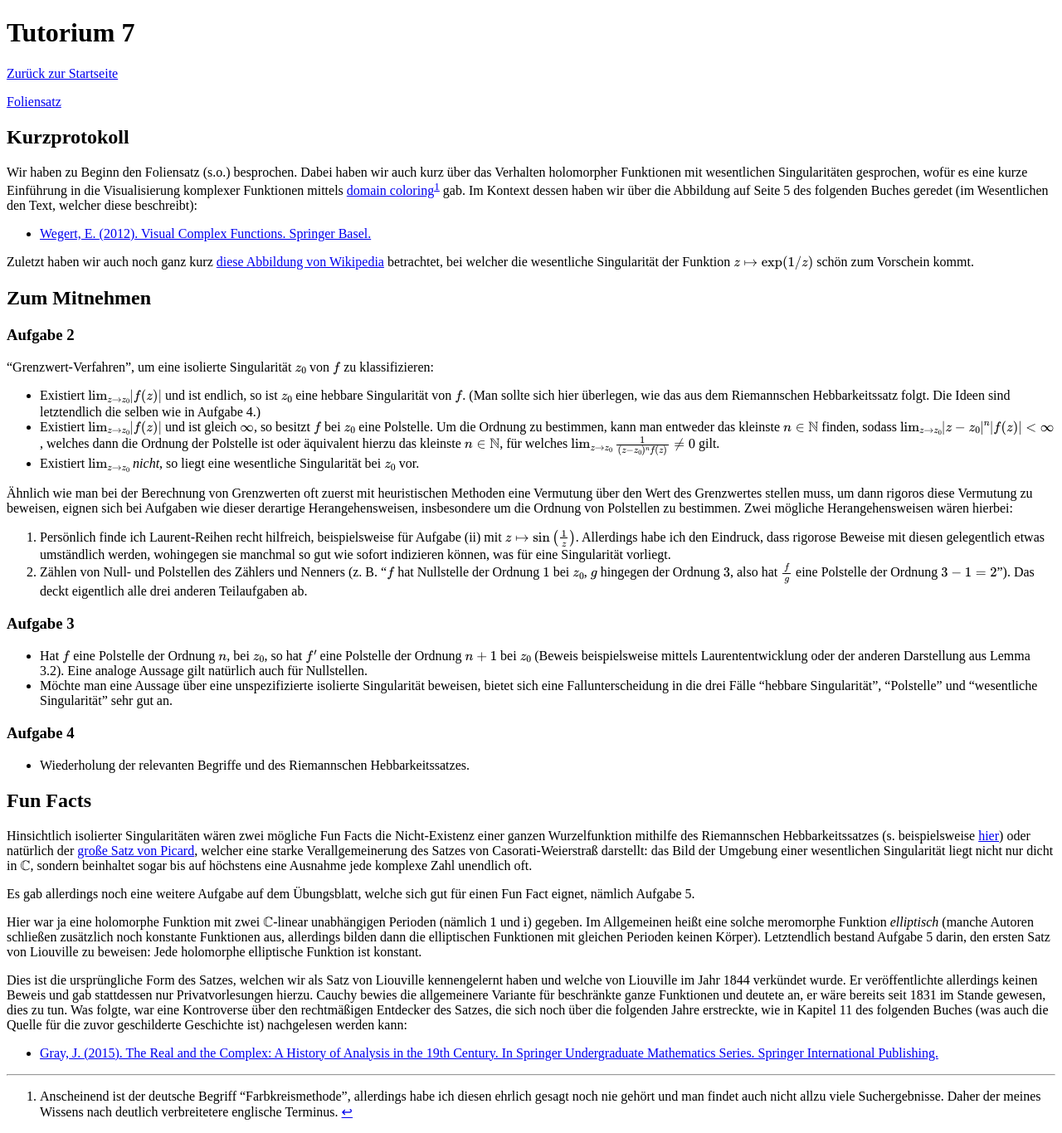
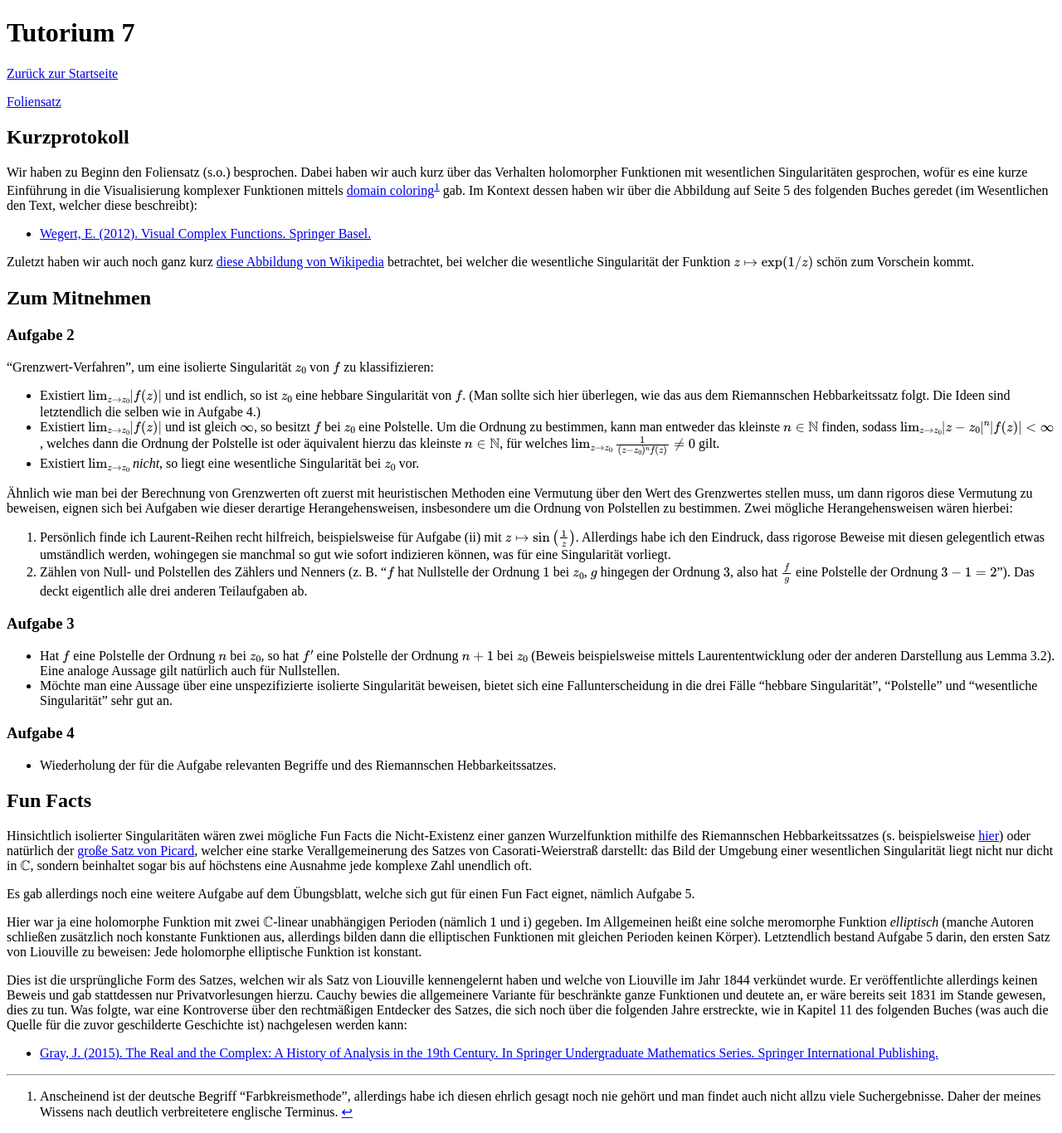
Before and after one commit to fdf-uni/ft, a Jekyll site: the page built from tutorials/tut07.md, in a window 1280 px wide. Shown: the whole page at 83% size. Built offline with Jekyll 4.4.1, drawn with Linux system fonts in a browser that asks for light colours; our own code applies the rules of GitHub Pages for plain Markdown files.

Commit message:
fix(tut07): minor corrections

```diff
--- a/tutorials/tut07.md
+++ b/tutorials/tut07.md
@@ -29,12 +29,12 @@ Zwei mögliche Herangehensweisen wären hierbei:
 2. Zählen von Null- und Polstellen des Zählers und Nenners (z. B. "$$f$$ hat Nullstelle der Ordnung $$1$$ bei $$z_0$$, $$g$$ hingegen der Ordnung $$3$$, also hat $$\frac{f}{g}$$ eine Polstelle der Ordnung $$3 - 1 = 2$$"). Das deckt eigentlich alle drei anderen Teilaufgaben ab.
 
 ### Aufgabe 3
-- Hat $$f$$ eine Polstelle der Ordnung $$n$$, bei $$z_0$$, so hat $$f'$$ eine Polstelle der Ordnung $$n + 1$$ bei $$z_0$$ (Beweis beispielsweise mittels Laurententwicklung oder der anderen Darstellung aus Lemma 3.2).
+- Hat $$f$$ eine Polstelle der Ordnung $$n$$ bei $$z_0$$, so hat $$f'$$ eine Polstelle der Ordnung $$n + 1$$ bei $$z_0$$ (Beweis beispielsweise mittels Laurententwicklung oder der anderen Darstellung aus Lemma 3.2).
     Eine analoge Aussage gilt natürlich auch für Nullstellen.
 - Möchte man eine Aussage über eine unspezifizierte isolierte Singularität beweisen, bietet sich eine Fallunterscheidung in die drei Fälle "hebbare Singularität", "Polstelle" und "wesentliche Singularität" sehr gut an.
 
 ### Aufgabe 4
-- Wiederholung der relevanten Begriffe und des Riemannschen Hebbarkeitssatzes.
+- Wiederholung der für die Aufgabe relevanten Begriffe und des Riemannschen Hebbarkeitssatzes.
 
 
 ## Fun Facts
```
